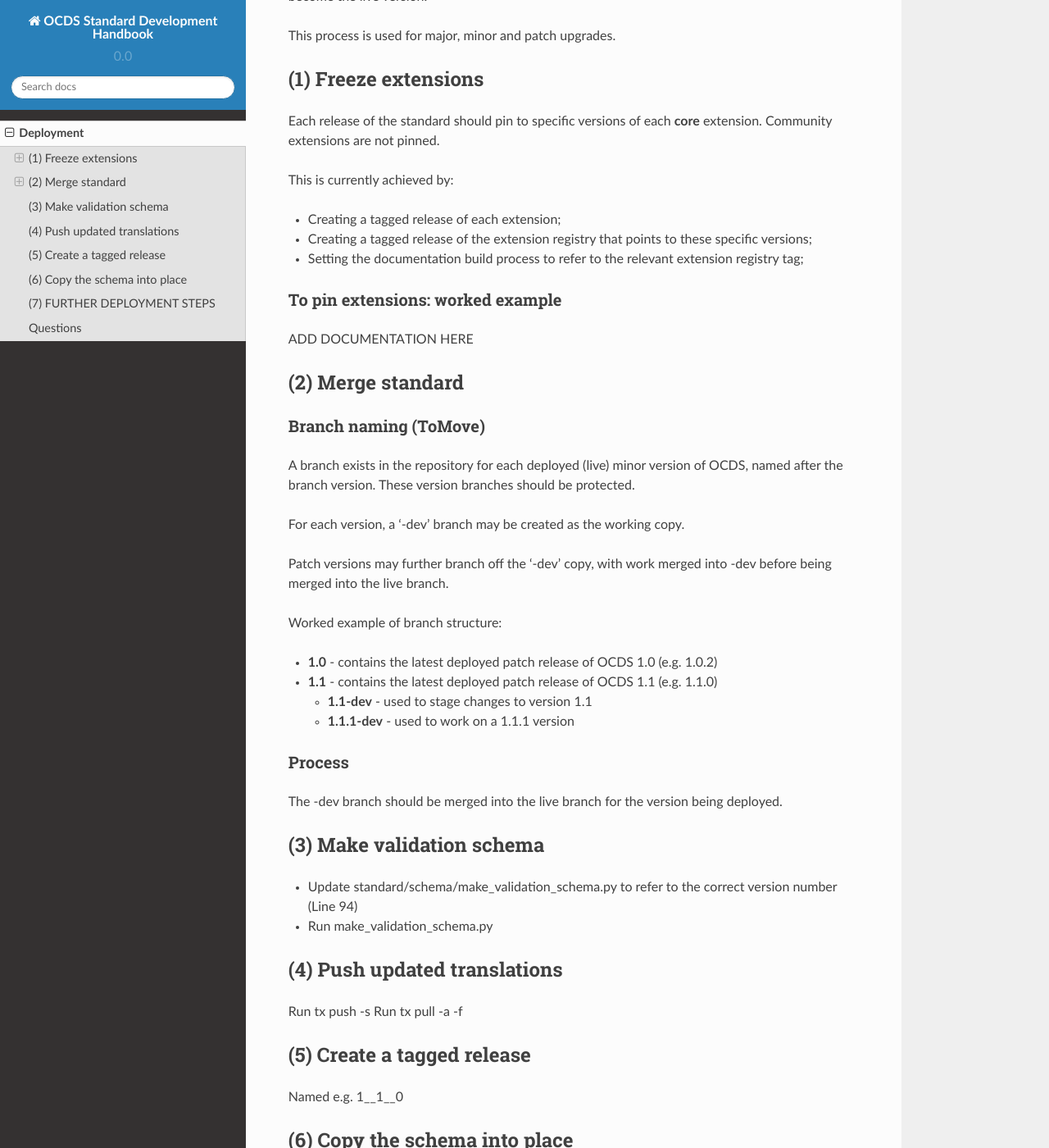
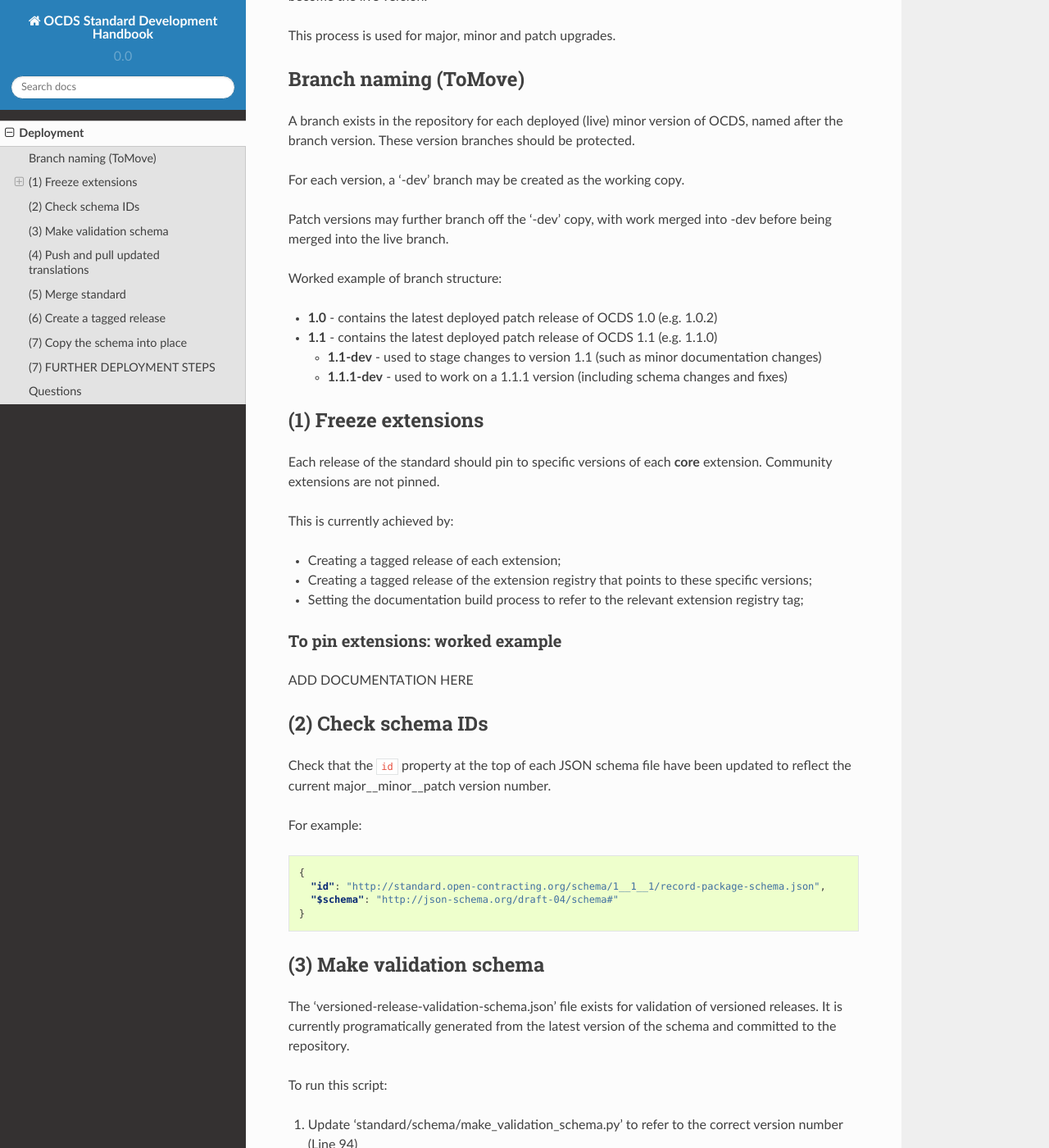
Before and after one commit to open-contracting/standard-development-handbook, a Sphinx documentation site: the page built from docs/deployment.md, in a window 1280 px wide and 1400 px high, scrolled down 200 px. Shown: the whole window at 82% size. Built offline with Sphinx 7.4.7 and the Read the Docs theme 2.0.0, drawn with Linux system fonts in a browser that asks for light colours; some of the changed text lies outside the part shown.

Commit message:
Updated deployment steps

````diff
--- a/docs/deployment.md
+++ b/docs/deployment.md
@@ -3,6 +3,22 @@
 The section describes the steps involved in deploying an updated version of the standard to become the live version.
 
 This process is used for major, minor and patch upgrades.
+
+### Branch naming (ToMove)
+
+A branch exists in the repository for each deployed (live) minor version of OCDS, named after the branch version. These version branches should be protected.
+
+For each version, a '-dev' branch may be created as the working copy.
+
+Patch versions may further branch off the '-dev' copy, with work merged into -dev before being merged into the live branch.
+
+Worked example of branch structure:
+
+* **1.0** - contains the latest deployed patch release of OCDS 1.0 (e.g. 1.0.2)
+* **1.1** - contains the latest deployed patch release of OCDS 1.1 (e.g. 1.1.0)
+  * **1.1-dev** - used to stage changes to version 1.1 (such as minor documentation changes)
+  * **1.1.1-dev** - used to work on a 1.1.1 version (including schema changes and fixes)
+
 
 ## (1) Freeze extensions
 
@@ -19,45 +35,53 @@
 ADD DOCUMENTATION HERE
 
 
-## (2) Merge standard
+## (2) Check schema IDs
 
-### Branch naming (ToMove)
+Check that the `id` property at the top of each JSON schema file have been updated to reflect the current major__minor__patch version number.
 
-A branch exists in the repository for each deployed (live) minor version of OCDS, named after the branch version. These version branches should be protected.
+For example:
 
-For each version, a '-dev' branch may be created as the working copy.
-
-Patch versions may further branch off the '-dev' copy, with work merged into -dev before being merged into the live branch.
-
-Worked example of branch structure:
-
-* **1.0** - contains the latest deployed patch release of OCDS 1.0 (e.g. 1.0.2)
-* **1.1** - contains the latest deployed patch release of OCDS 1.1 (e.g. 1.1.0)
-  * **1.1-dev** - used to stage changes to version 1.1
-  * **1.1.1-dev** - used to work on a 1.1.1 version
-
-### Process
-
-The -dev branch should be merged into the live branch for the version being deployed.
-
+```json
+{
+  "id": "http://standard.open-contracting.org/schema/1__1__1/record-package-schema.json",
+  "$schema": "http://json-schema.org/draft-04/schema#"
+}
+```
 
 ## (3) Make validation schema
 
-* Update standard/schema/make_validation_schema.py to refer to the correct version number (Line 94)
-* Run make_validation_schema.py
+The 'versioned-release-validation-schema.json' file exists for validation of versioned releases. It is currently programatically generated from the latest version of the schema and committed to the repository.
+
+To run this script:
+
+1. Update 'standard/schema/make_validation_schema.py' to refer to the correct version number (Line 94)
+2. Run make_validation_schema.py
+
+Then commit the updated 'versioned-release-validation-schema.json' file to the repository.
+
+## (4) Push and pull updated translations
+
+Run `tx push -s` to push updated sources files to Transifex
+
+Run `tx pull -a -f` to pull all updated translation files down locally.
+
+Commit the updated translations to the repository.
+
+**ToDo**: How can we test translation and be sure all strings had valid translations?
+
+## (5) Merge standard
+
+The '-dev' working branch should be merged into the relevant live branch.
+
+(If required, this may happen by first merging a patch '-dev' branch into the '-dev' branch for a major or minor version, and then merging onwards into the live branch)
 
 
-## (4) Push updated translations
-
-Run tx push -s
-Run tx pull -a -f
-
-## (5) Create a tagged release
+## (6) Create a tagged release
 
 Named e.g. 1__1__0
 
 
-## (6) Copy the schema into place
+## (7) Copy the schema into place
 
 See guidance at https://github.com/OpenDataServices/opendataservices-deploy/blob/master/salt/ocds-docs-live.sls
 If the 1.1 schema files were copied correctly, they should now appear at http://standard.open-contracting.org/schema/1__1__0/
````
